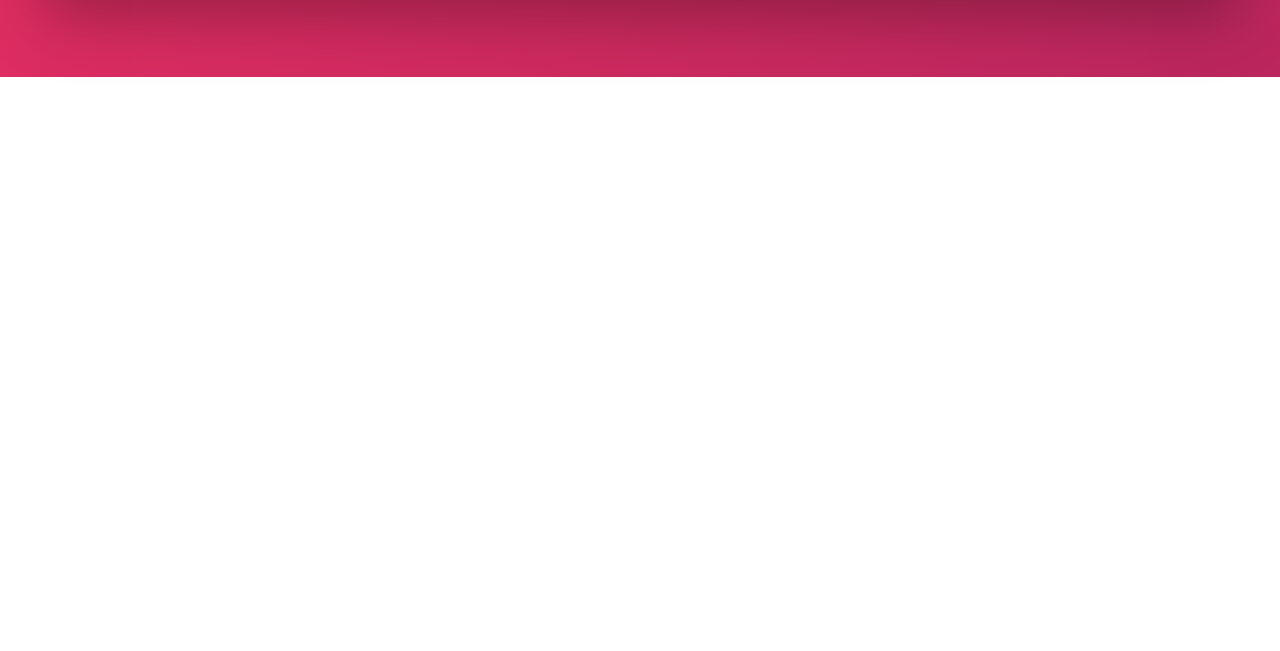
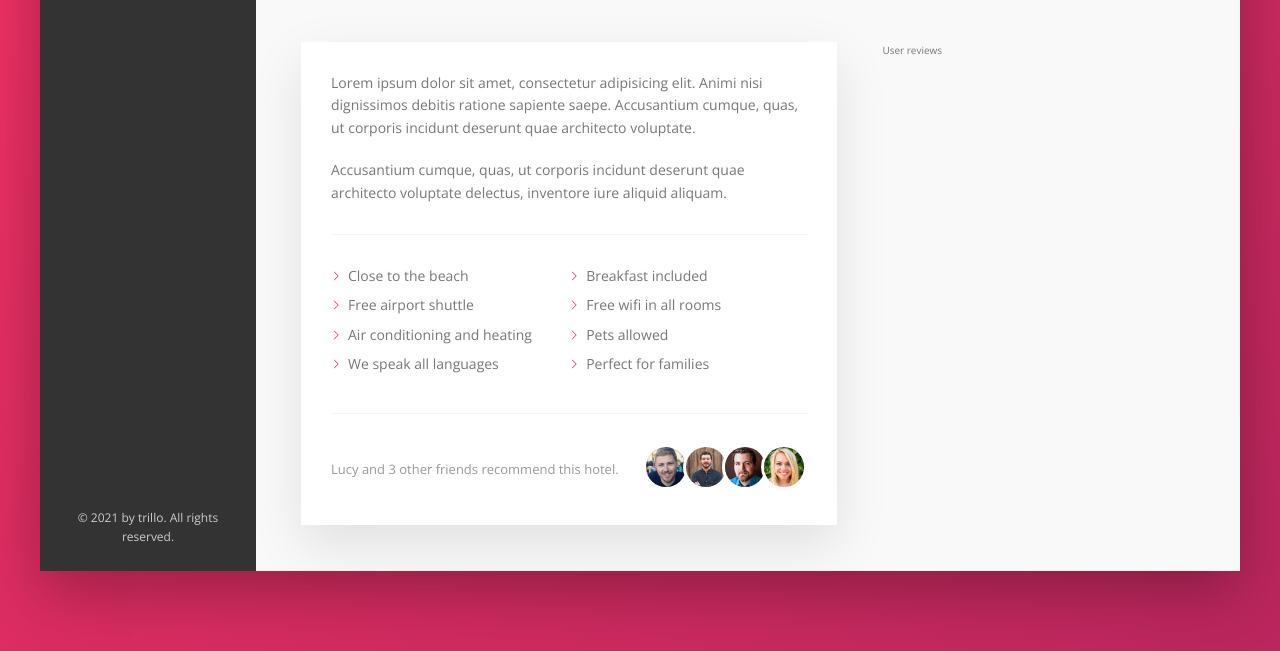
Before and after one commit to SettarovAli/trillo, a website: page index.html in a window 1280 px wide. Shown: the part 605-1256 px from the top of the page. Before the commit the page ends 800 px from the top, so only its background shows below. Drawn offline with nearby package versions, Linux system fonts and the light colour scheme.

Commit message:
Create description module, svg mask

```diff
--- a/index.html
+++ b/index.html
@@ -150,6 +150,59 @@
               <div class="overview__rating-count">429 votes</div>
             </div>
           </div>
+
+          <div class="detail">
+            <div class="description">
+              <p class="paragraph">
+                Lorem ipsum dolor sit amet, consectetur adipisicing elit. Animi
+                nisi dignissimos debitis ratione sapiente saepe. Accusantium
+                cumque, quas, ut corporis incidunt deserunt quae architecto
+                voluptate.
+              </p>
+              <p class="paragraph">
+                Accusantium cumque, quas, ut corporis incidunt deserunt quae
+                architecto voluptate delectus, inventore iure aliquid aliquam.
+              </p>
+              <ul class="list">
+                <li class="list__item">Close to the beach</li>
+                <li class="list__item">Breakfast included</li>
+                <li class="list__item">Free airport shuttle</li>
+                <li class="list__item">Free wifi in all rooms</li>
+                <li class="list__item">Air conditioning and heating</li>
+                <li class="list__item">Pets allowed</li>
+                <li class="list__item">We speak all languages</li>
+                <li class="list__item">Perfect for families</li>
+              </ul>
+              <div class="recommend">
+                <p class="recommend__count">
+                  Lucy and 3 other friends recommend this hotel.
+                </p>
+                <div class="recommend__friends">
+                  <img
+                    src="img/user-3.jpg"
+                    alt="Friend 1"
+                    class="recommend__photo"
+                  />
+                  <img
+                    src="img/user-4.jpg"
+                    alt="Friend 2"
+                    class="recommend__photo"
+                  />
+                  <img
+                    src="img/user-5.jpg"
+                    alt="Friend 3"
+                    class="recommend__photo"
+                  />
+                  <img
+                    src="img/user-6.jpg"
+                    alt="Friend 4"
+                    class="recommend__photo"
+                  />
+                </div>
+              </div>
+            </div>
+            <div class="user-reviews">User reviews</div>
+          </div>
         </main>
       </div>
     </div>
--- a/sass/_base.scss
+++ b/sass/_base.scss
@@ -13,6 +13,9 @@
   --color-grey-dark-3: #999;
 
   --shadow-dark: 0 2rem 6rem rgba(0, 0, 0, 0.3);
+  --shadow-light: 0 2rem 5rem rgba(0, 0, 0, 0.1);
+
+  --line: 1px solid var(--color-grey-light-2);
 }
 
 * {
--- a/sass/_components.scss
+++ b/sass/_components.scss
@@ -205,7 +205,7 @@
 .overview {
   display: flex;
   align-items: center;
-  border-bottom: 1px solid var(--color-grey-light-2);
+  border-bottom: var(--line);
 
   &__heading {
     font-size: 2.25rem;
@@ -283,6 +283,9 @@
   }
 }
 
+/////////////////////////////
+// ANIMATION
+
 @keyframes pulsate {
   0% {
     transform: scale(1);
@@ -299,3 +302,75 @@
     box-shadow: none;
   }
 }
+
+/////////////////////////////
+// PARAGRAPH
+
+.paragraph:not(:last-of-type) {
+  margin-bottom: 2rem;
+}
+
+/////////////////////////////
+// LIST
+
+.list {
+  display: flex;
+  flex-wrap: wrap;
+  list-style: none;
+  margin: 3rem 0;
+  padding: 3rem 0;
+  border-top: var(--line);
+  border-bottom: var(--line);
+
+  &__item {
+    flex: 0 0 50%;
+    margin-bottom: 0.7rem;
+  }
+
+  &__item::before {
+    content: '';
+    display: inline-block;
+    height: 1rem;
+    width: 1rem;
+    margin-right: 0.7rem;
+
+    // Older browsers
+    // background-image: url(../img/chevron-thin-right.svg);
+
+    background-color: var(--color-primary);
+    -webkit-mask-image: url('../img/chevron-thin-right.svg');
+    -webkit-mask-size: cover;
+    mask-image: url('../img/chevron-thin-right.svg');
+    mask-size: cover;
+  }
+}
+
+/////////////////////////////
+// RECOMMEND
+
+.recommend {
+  display: flex;
+  align-items: center;
+
+  font-size: 1.3rem;
+  color: var(--color-grey-dark-3);
+
+  &__count {
+    margin-right: auto;
+  }
+
+  &__friends {
+  }
+
+  &__photo {
+    box-sizing: content-box;
+    border: 3px solid #fff;
+    height: 4rem;
+    width: 4rem;
+    border-radius: 50%;
+
+    &:not(:first-child) {
+      margin-left: -1rem;
+    }
+  }
+}
--- a/sass/_layout.scss
+++ b/sass/_layout.scss
@@ -12,7 +12,7 @@
   font-size: 1.4rem;
   height: 7rem;
   background-color: #fff;
-  border-bottom: 1px solid var(--color-grey-light-2);
+  border-bottom: var(--line);
 }
 
 .content {
@@ -31,3 +31,23 @@
   flex: 1;
   background-color: #fff;
 }
+
+.detail {
+  display: flex;
+  padding: 4.5rem;
+  background-color: var(--color-grey-light-1);
+  border-bottom: var(--line);
+}
+
+.description {
+  background-color: #fff;
+  box-shadow: var(--shadow-light);
+  flex: 0 0 60%;
+  margin-right: 4.5rem;
+  padding: 3rem;
+  font-size: 1.4rem;
+}
+
+.user-reviews {
+  flex: 1;
+}
```
Also changed, not shown: css/style.css, img/SVG/aircraft-take-off.svg (deleted), img/SVG/bookmark.svg (deleted), img/SVG/chat.svg (deleted), img/SVG/chevron-thin-right.svg (deleted), img/SVG/home.svg (deleted), img/SVG/key.svg (deleted), img/SVG/location-pin.svg (deleted), img/SVG/magnifying-glass.svg (deleted), img/SVG/map.svg (deleted), img/SVG/star.svg (deleted), 1 other file.
